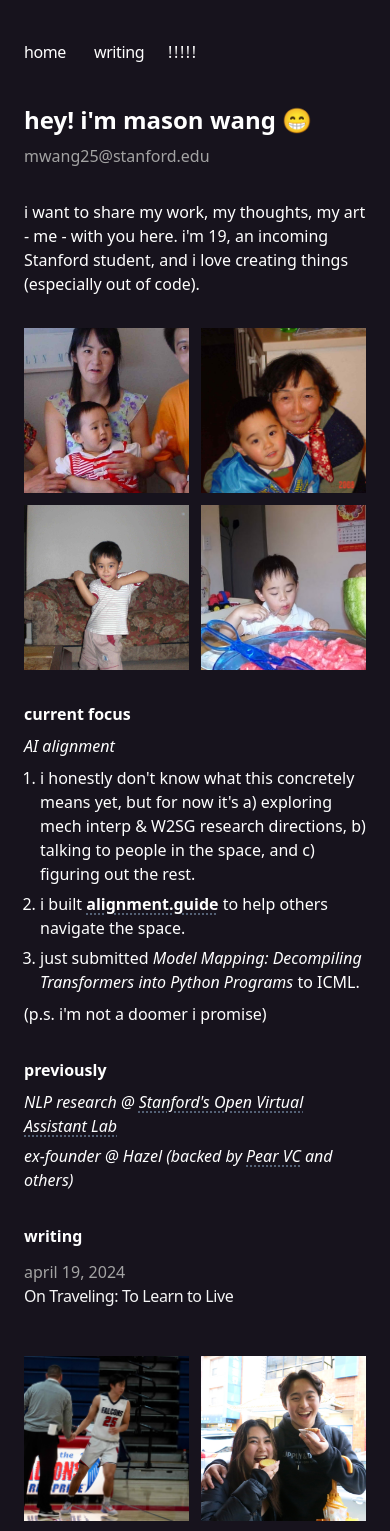
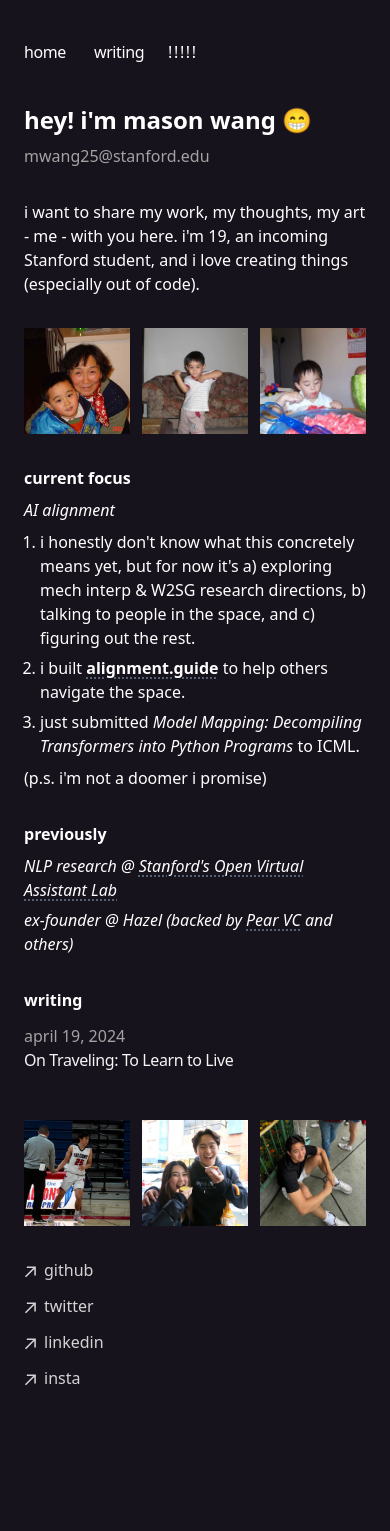
Before and after one commit to masonwang025/masonjwang.com, a Next.js app: page / in a window 390 px wide. Shown: the top 1531 px of the page. After the commit the page ends 1458 px from the top, so only its background shows below. Built offline with nearby package versions, Linux system fonts and the light colour scheme.

Commit message:
change image grid to 3

```diff
--- a/src/components/home/Home.tsx
+++ b/src/components/home/Home.tsx
@@ -17,7 +17,14 @@ export default function Home() {
             <div className="vertical space-y-8">
                 <Intro />
 
-                <ImageGrid path="/assets/img/landing/baby" filenames={["baby", "grandma", "dance", "watermelon"]} />
+                {/* hacky fix */}
+                <div className="block sm:hidden">
+                    <ImageGrid path="/assets/img/landing/baby" filenames={["grandma", "dance", "watermelon"]} />
+                </div>
+
+                <div className="hidden sm:block">
+                    <ImageGrid path="/assets/img/landing/baby" filenames={["baby", "grandma", "dance", "watermelon"]} />
+                </div>
 
                 <Current />
 
@@ -25,7 +32,14 @@ export default function Home() {
 
                 <Writing />
 
-                <ImageGrid path="/assets/img/landing/current" filenames={["hoop", "danta", "ground", "uzbek"]} />
+                {/* hacky fix */}
+                <div className="block sm:hidden">
+                    <ImageGrid path="/assets/img/landing/current" filenames={["hoop", "danta", "ground"]} />
+                </div>
+
+                <div className="hidden sm:block">
+                    <ImageGrid path="/assets/img/landing/current" filenames={["hoop", "danta", "ground", "uzbek"]} />
+                </div>
             </div>
         </Layout>
     );
--- a/src/components/home/ImageGrid.tsx
+++ b/src/components/home/ImageGrid.tsx
@@ -2,7 +2,7 @@ import React from 'react';
 
 const ImageGrid = ({ path, filenames, className }: { path: string, filenames: string[], className?: string }) => {
     return (
-        <div className={`grid grid-cols-2 sm:grid-cols-4 gap-3 ${className} max-w-full`}>
+        <div className={`grid grid-cols-3 sm:grid-cols-4 gap-3 ${className} max-w-full`}>
             {filenames.map((filename, index) => (
                 <Image key={index} filename={filename} path={path} />
             ))}
```
